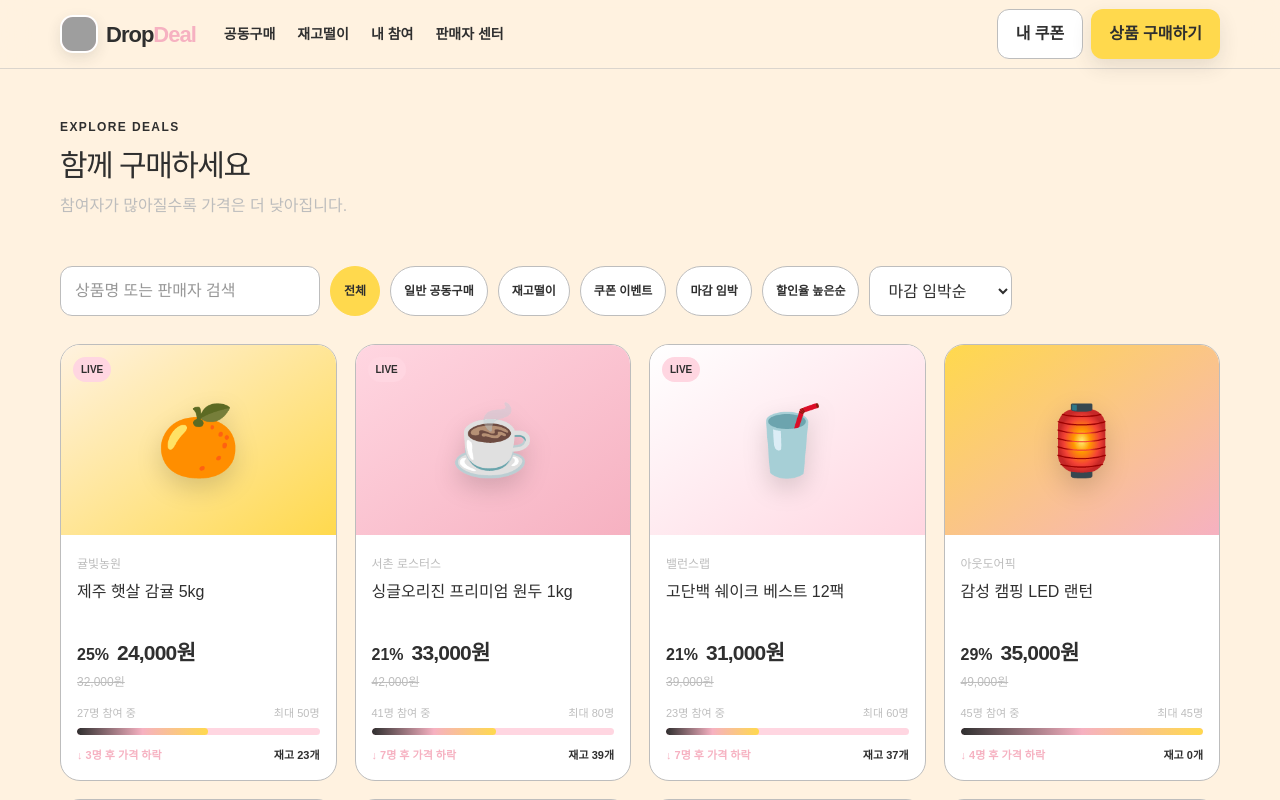
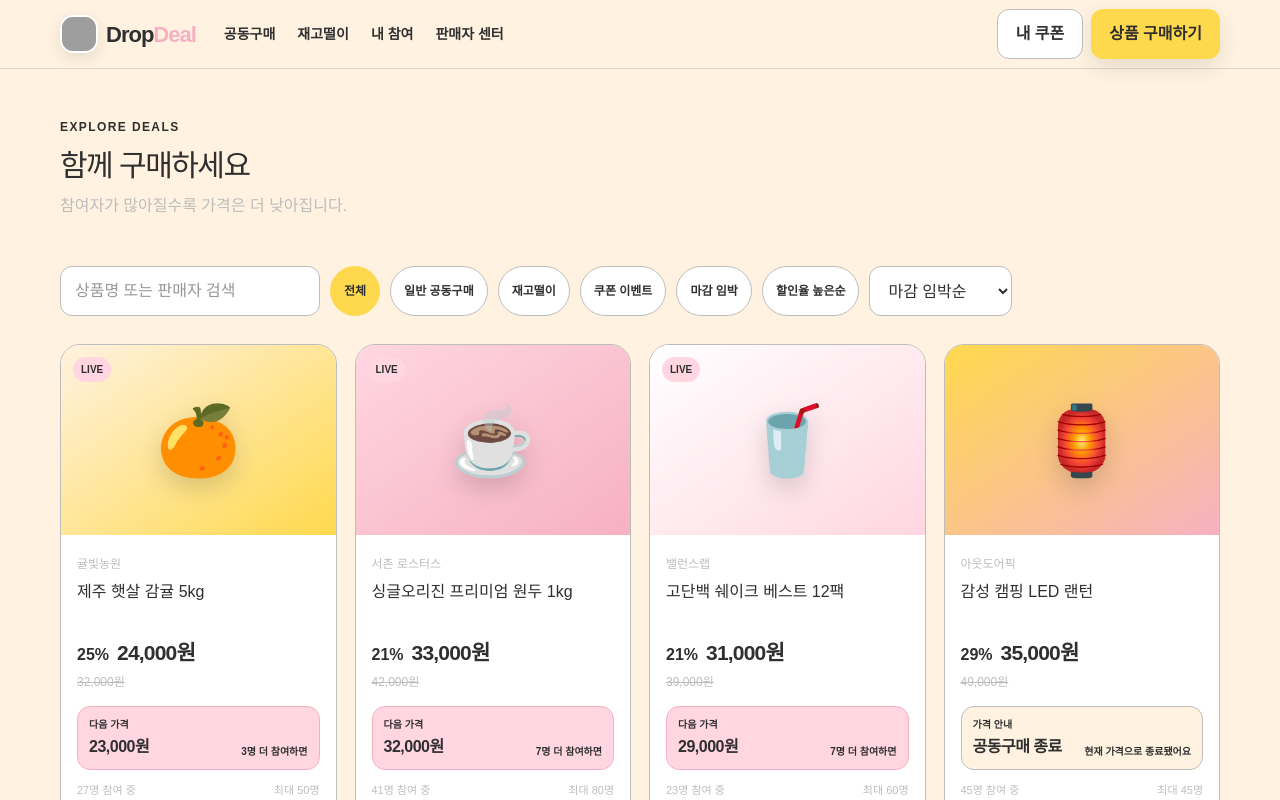
Before and after one commit to Leeka99/Drop-Deal-FE, a Next.js app: page /products in a window 1280 px wide. Shown: the top 800 px of the page. Built offline with nearby package versions, Linux system fonts and the light colour scheme; grey boxes are pictures that could not be loaded.

Commit message:
feat: 상품 카드 다음 가격 및 할인 진행 정보 추가

```diff
--- a/src/app/globals.css
+++ b/src/app/globals.css
@@ -96,6 +96,12 @@ button { cursor: pointer; }
 .price-line strong { font-size: 21px; letter-spacing: -.8px; }
 .discount { color: var(--ink); font-weight: 900; text-decoration-color: var(--brand); text-decoration-thickness: 3px; }
 .original { color: var(--muted); font-size: 12px; }
+.card-next-price { display: flex; align-items: end; justify-content: space-between; gap: 10px; margin-top: 13px; border: 1px solid var(--brand); border-radius: 13px; background: var(--brand-soft); padding: 10px 11px; }
+.card-next-price div { min-width: 0; }
+.card-next-price span, .card-next-price small { display: block; color: var(--ink); font-size: 10px; font-weight: 800; }
+.card-next-price strong { display: block; margin-top: 3px; color: var(--ink); font-size: 16px; letter-spacing: -.5px; }
+.card-next-price small { flex-shrink: 0; color: var(--brand-dark); text-align: right; }
+.card-next-price.is-complete { border-color: var(--line); background: var(--cream); }
 .metric { display: flex; justify-content: space-between; margin-top: 12px; color: var(--muted); font-size: 11px; }
 .progress { height: 7px; border-radius: 99px; background: var(--brand-soft); overflow: hidden; margin-top: 7px; }
 .progress > span { display: block; height: 100%; border-radius: inherit; background: linear-gradient(90deg,var(--brand-dark),var(--brand),var(--accent)); }
--- a/src/components/ProductCard.tsx
+++ b/src/components/ProductCard.tsx
@@ -1,9 +1,16 @@
 import Link from "next/link";
 import { Product } from "@/types/product";
-import { discountRate, nextParticipants, won } from "@/utils/format";
+import { discountRate, nextParticipants, nextPrice, won } from "@/utils/format";
 
 export function ProductCard({ product }: { product: Product }) {
   const rate = discountRate(product);
+  const canDropFurther =
+    product.status === "OPEN" &&
+    product.remainingStock > 0 &&
+    product.currentParticipants < product.maxParticipants &&
+    product.currentPrice > product.minPrice;
+  const lowestPriceReached = product.currentPrice <= product.minPrice;
+
   return (
     <Link className="product-card" href={`/products/${product.id}`}>
       <div className={`product-visual ${product.visual}`}>
@@ -19,10 +26,17 @@ export function ProductCard({ product }: { product: Product }) {
         <h3 className="product-name">{product.name}</h3>
         <div className="price-line"><span className="discount">{rate}%</span><strong>{won(product.currentPrice)}</strong></div>
         <del className="original">{won(product.originalPrice)}</del>
+        <div className={`card-next-price ${canDropFurther ? "" : "is-complete"}`}>
+          <div>
+            <span>{canDropFurther ? "다음 가격" : "가격 안내"}</span>
+            <strong>{canDropFurther ? won(nextPrice(product)) : lowestPriceReached ? "최저가 달성" : "공동구매 종료"}</strong>
+          </div>
+          <small>{canDropFurther ? `${nextParticipants(product)}명 더 참여하면` : lowestPriceReached ? "더 이상 내려가지 않아요" : "현재 가격으로 종료됐어요"}</small>
+        </div>
         <div className="metric"><span>{product.currentParticipants}명 참여 중</span><span>최대 {product.maxParticipants}명</span></div>
         <div className="progress"><span style={{ width: `${Math.min(100, product.currentParticipants / product.maxParticipants * 100)}%` }} /></div>
         <div className="card-foot">
-          <span className="urgent">↓ {nextParticipants(product)}명 후 가격 하락</span>
+          <span className="urgent">{canDropFurther ? `다음 할인까지 ${nextParticipants(product)}명` : lowestPriceReached ? "최저가 달성" : product.status}</span>
           <span>재고 {product.remainingStock}개</span>
         </div>
       </div>
```
